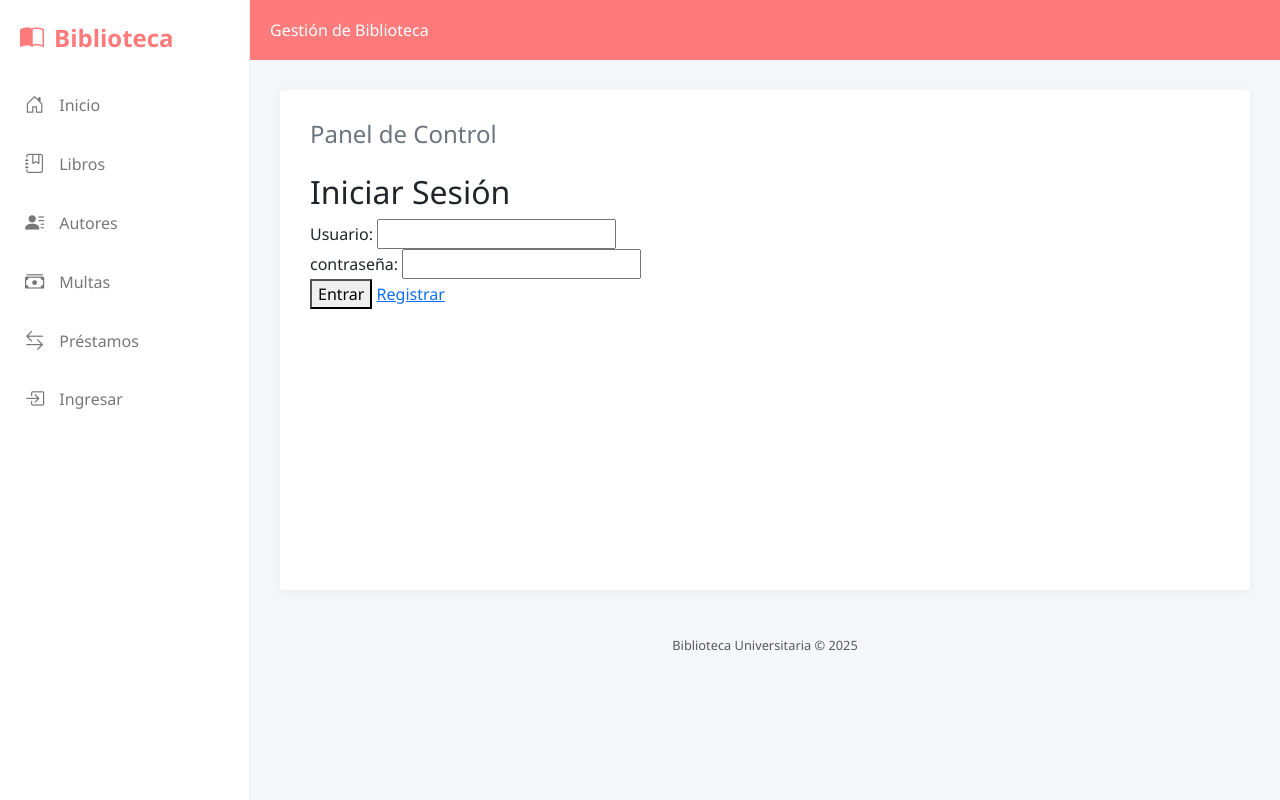
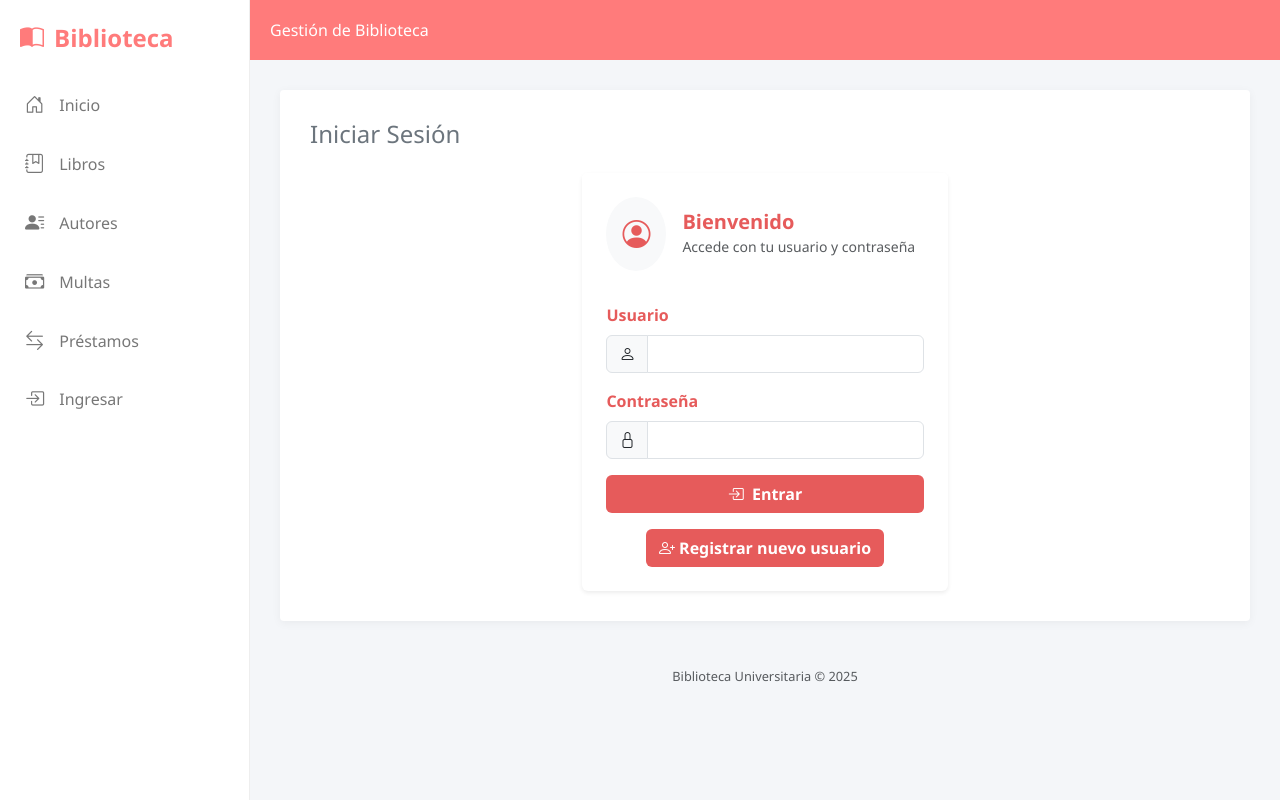
Before and after one commit to LaJoseth2005/blb_django, a Django app: page /login/ in a window 1280 px wide. Run offline with Django 5.2, Linux system fonts and the light colour scheme.

Commit message:
Doceavo commit

```diff
--- a/gestion/templates/crear_libros.html
+++ b/gestion/templates/crear_libros.html
@@ -33,9 +33,9 @@
                         <div class="input-group">
                             <input type="text" class="form-control" id="isbn" name="isbn" placeholder="Ingresa el ISBN o Título del libro...">
                             <button class="btn btn-outline-secondary" type="submit"
-                                    formaction="{% url 'importar_libro' %}"
-                                    formmethod="POST">
-                                <i class="bi bi-cloud-download me-2"></i>Buscar en OpenLibrary
+                                formaction="{% url 'importar_libro' %}"
+                                formmethod="POST"
+                                formnovalidate> <i class="bi bi-cloud-download me-2"></i>Buscar en OpenLibrary
                             </button>
                         </div>
                         <div class="form-text text-muted small mt-1">
--- a/gestion/templates/index.html
+++ b/gestion/templates/index.html
@@ -9,7 +9,7 @@
 
   <style>
     :root {
-      --brand-color: #ff7b7b; /* Color coral similar a la imagen */
+      --brand-color: #ff7b7b;
       --brand-dark: #e65b5b;
       --sidebar-width: 250px;
     }
@@ -19,14 +19,12 @@
       font-family: 'Segoe UI', Tahoma, Geneva, Verdana, sans-serif;
     }
 
-    /* Layout Principal */
     .wrapper {
       display: flex;
       width: 100%;
       min-height: 100vh;
     }
 
-    /* Barra Lateral (Sidebar) */
     .sidebar {
       min-width: var(--sidebar-width);
       max-width: var(--sidebar-width);
@@ -80,14 +78,12 @@
       font-size: 1.2rem;
     }
 
-    /* Área Principal */
     .content {
       width: 100%;
       display: flex;
       flex-direction: column;
     }
 
-    /* Barra Superior Roja */
     .top-header {
       background-color: var(--brand-color);
       height: 60px;
@@ -102,7 +98,6 @@
       padding: 30px;
     }
 
-    /* Tarjetas estilo Dashboard */
     .card-custom {
       background: white;
       border: none;
@@ -112,7 +107,6 @@
       min-height: 500px;
     }
 
-    /* Estilos para imitar el "Wizard" de la imagen */
     .step-item {
       display: flex;
       align-items: center;
@@ -137,7 +131,6 @@
       height: 20px;
     }
 
-    /* Botón de Logout */
     .btn-logout {
         color: #777;
         margin: 20px;
@@ -147,7 +140,6 @@
         color: var(--brand-color);
     }
 
-    /* Caja de "Gráficos" (Ejemplo visual) */
     .action-box {
         border: 1px solid #eee;
         border-radius: 4px;
--- a/gestion/templates/registration/login.html
+++ b/gestion/templates/registration/login.html
@@ -1,26 +1,66 @@
 {% extends "index.html" %}
 
+{% block titulo_pagina %}Iniciar Sesión{% endblock %}
+
 {% block contenido %}
+<div class="row justify-content-center">
+    <div class="col-md-6 col-lg-5">
 
-<h2> Iniciar Sesión </h2>
+        <div class="card border-0 shadow-sm">
 
-{% if form.errors %}
-<p>Usuario o contraseña incorrectos</p>
+            <div class="card-header bg-white border-0 pt-4 px-4 pb-0 mb-3">
+                <div class="d-flex align-items-center">
+                    <div class="rounded-circle bg-light p-3 me-3" style="color:#e65b5b;">
+                        <i class="bi bi-person-circle fs-3"></i>
+                    </div>
+                    <div>
+                        <h5 class="mb-0 fw-bold" style="color:#e65b5b;">Bienvenido</h5>
+                        <small class="text-muted">Accede con tu usuario y contraseña</small>
+                    </div>
+                </div>
+            </div>
 
-{% endif %}
+            <div class="card-body px-4 pb-4">
+                {% if form.errors %}
+                <div class="alert alert-danger d-flex align-items-center" role="alert">
+                    <i class="bi bi-exclamation-triangle-fill me-2"></i>
+                    <div>Usuario o contraseña incorrectos</div>
+                </div>
+                {% endif %}
 
-<form method='POST'>
-    {% csrf_token %}
-    <label for="id_username">Usuario: </label>
-    <input type="text" name="username" id="id_username" required/><br/>
+                <form method="POST" class="needs-validation" novalidate>
+                    {% csrf_token %}
 
-    <label for="id_password">contraseña: </label>
-    <input type="password" name="password" id="id_password" required/><br/>
+                    <div class="mb-3">
+                        <label for="id_username" class="form-label fw-semibold" style="color:#e65b5b;">Usuario</label>
+                        <div class="input-group">
+                            <span class="input-group-text"><i class="bi bi-person"></i></span>
+                            <input type="text" name="username" id="id_username" class="form-control" required>
+                        </div>
+                    </div>
 
-    <button type="submit">Entrar</button>
-    <td>
-        <a href="{% url 'registro' %}">Registrar</a>
-    </td>
-</form>
+                    <div class="mb-3">
+                        <label for="id_password" class="form-label fw-semibold" style="color:#e65b5b;">Contraseña</label>
+                        <div class="input-group">
+                            <span class="input-group-text"><i class="bi bi-lock"></i></span>
+                            <input type="password" name="password" id="id_password" class="form-control" required>
+                        </div>
+                    </div>
 
+                    <div class="d-grid">
+                        <button type="submit" class="btn fw-bold text-white" style="background-color:#e65b5b;">
+                            <i class="bi bi-box-arrow-in-right me-1"></i> Entrar
+                        </button>
+                    </div>
+
+                    <div class="text-center mt-3">
+                        <a href="{% url 'registro' %}" class="btn fw-bold text-white" style="background-color:#e65b5b;">
+                            <i class="bi bi-person-plus"></i> Registrar nuevo usuario
+                        </a>
+                    </div>
+                </form>
+            </div>
+        </div>
+    </div>
+</div>
 {% endblock %}
```
Also changed, not shown: gestion/templates/home.html (+4 -4 lines), gestion/templates/registration/registro.html (+50 -7 lines), db.sqlite3, gestion/migrations/0005_prestamo_estado_alter_multa_monto_alter_multa_tipo_and_more.py (added).
